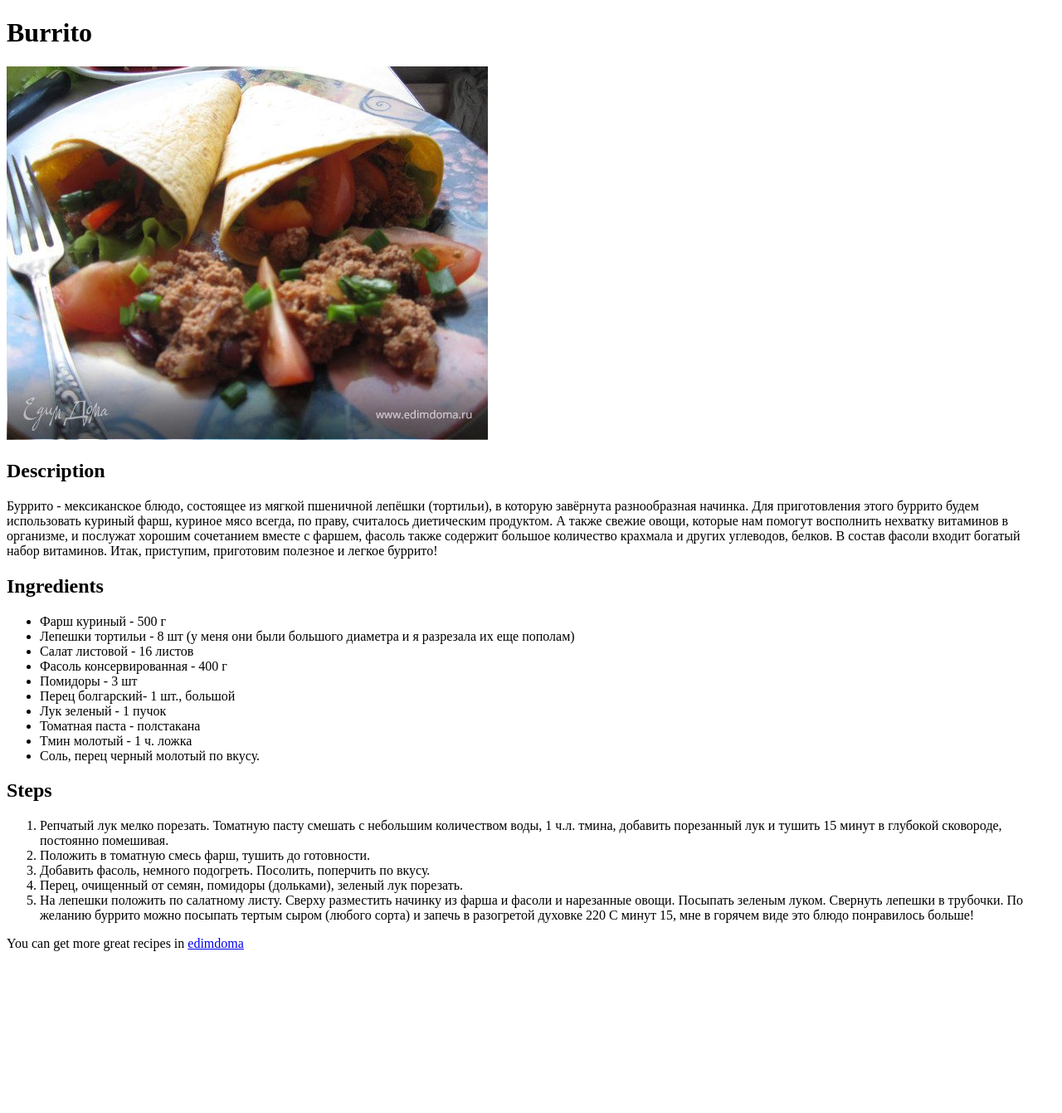
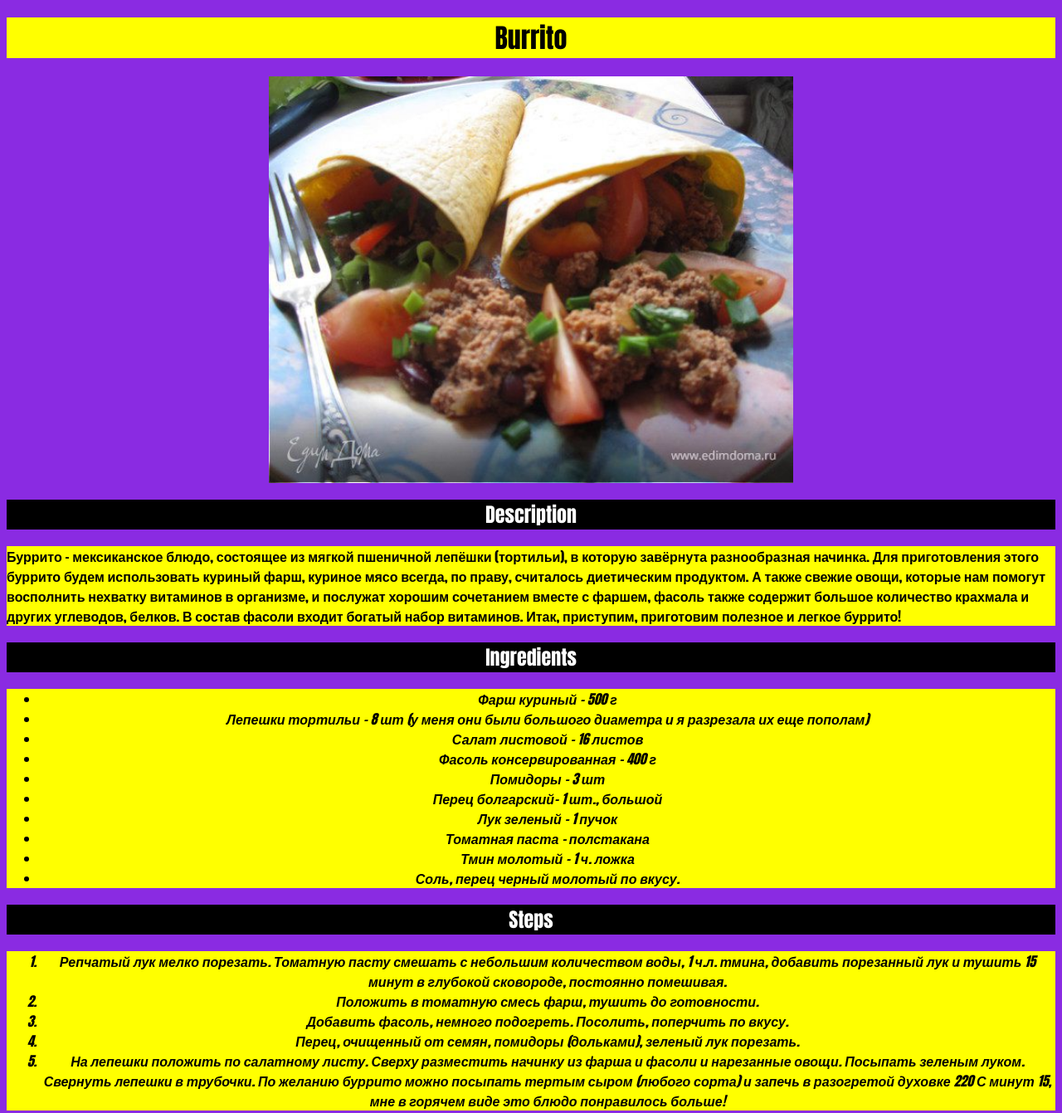
Before and after one commit to EdgarSRSR/odin-recipes, a plain HTML site: page recipes/burrito.html in a window 1280 px wide. Shown: the top 1341 px of the page at 83% size. Before the commit the page ends 1162 px from the top, so only its background shows below. Drawn offline with Linux system fonts and the light colour scheme.

Commit message:
Added CSS styles

```diff
--- a/recipes/burrito.html
+++ b/recipes/burrito.html
@@ -5,6 +5,7 @@
     <meta http-equiv="X-UA-Compatible" content="IE=edge">
     <meta name="viewport" content="width=h1, initial-scale=1.0">
     <title>Burrito</title>
+    <link rel="stylesheet" href="../style.css">
 </head>
 <body>
     <h1>Burrito</h1>
--- /dev/null
+++ b/style.css
@@ -0,0 +1,107 @@
+/**
+* {
+    font-family: Arial, Helvetica, sans-serif;
+}
+
+.para {
+    color: red;
+    font-size: x-large;
+}
+
+.small-para{
+    font-size: small;
+}
+
+.button{
+    font-size: 34px;
+}
+
+.confirm{
+    color: white;
+    font-weight: bolder;
+    background-color:  green;
+}
+
+.cancel{
+    color: black;
+    font-weight: bold;
+    background-color: pink;
+}
+
+.text{
+    color: green;
+    font-size: 2.5em;
+}
+
+.child{
+    font-size: 0.6em;
+    color: red;
+}
+**/
+
+
+
+
+h1 {
+    background-color: yellow;
+    color: black;
+    text-align: center;
+}
+
+h2 {
+    background-color: black;
+    color: white;
+    text-align: center;
+}
+
+div{
+    align-content: center;
+    background-color: black;
+    display: block;
+    margin-left: auto;
+    margin-right: auto;
+}
+a {
+    background-color: black;
+    color: yellow;
+    text-align: center;
+    font-weight: bold;
+}
+
+.menu{
+    display: block;
+    margin-left: auto;
+    margin-right: auto;
+}
+
+p {
+    background-color: yellow;
+}
+
+ul, ol, li{
+    background-color: yellow;
+    font-weight: bold;
+    text-align: center;
+    font-style: italic;
+}
+
+p a {
+    background-color: yellow;
+    color: black;
+    font-weight: bold;
+}
+
+img {
+    display: block;
+    margin-left: auto;
+    margin-right: auto;
+    height: auto;
+    width: 50%;
+}
+
+*{
+    font-family: Impact, Haettenschweiler, 'Arial Narrow Bold', sans-serif;
+    background-color: blueviolet;
+    font-weight: bold;
+
+}
```
Also changed, not shown: index.html (+9 -0 lines), recipes/omlette.html (+8 -4 lines), recipes/pshennik.html (+1 -0 lines), styling.html (added, +22 -0 lines).
